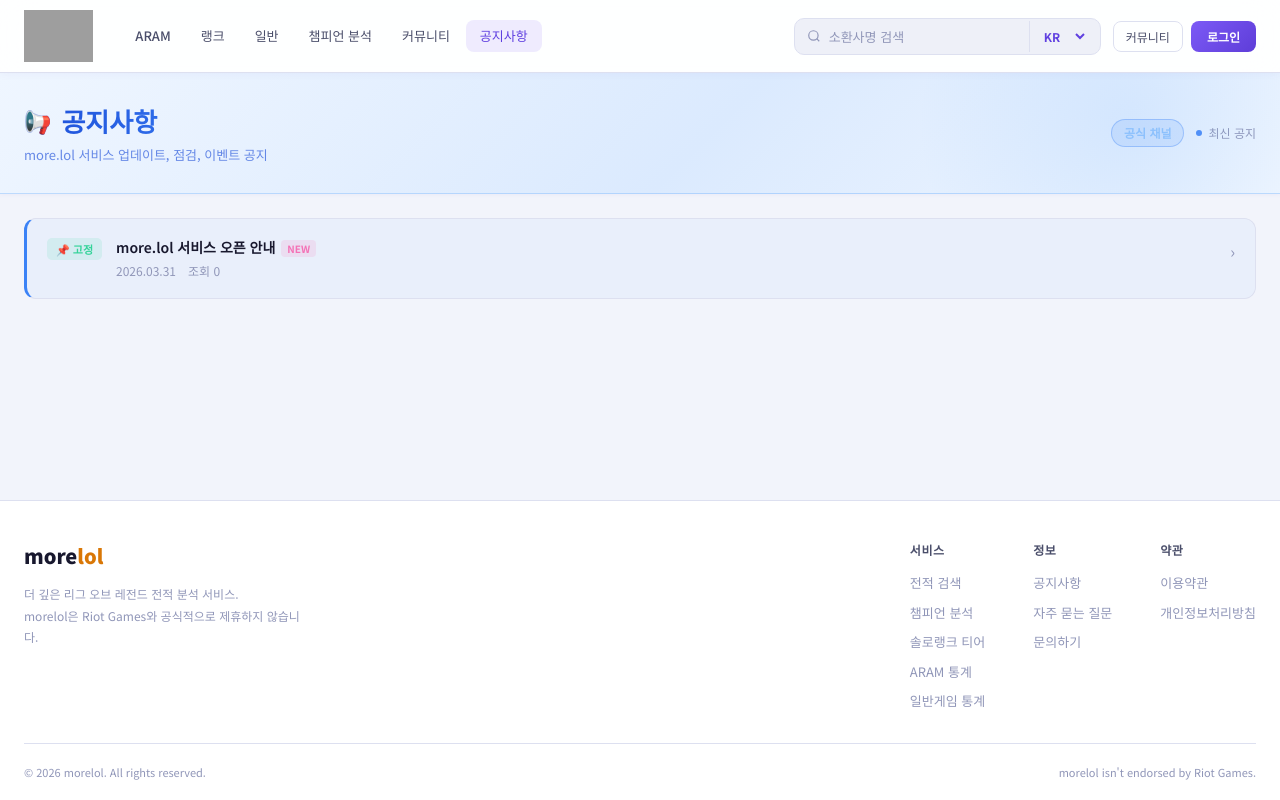
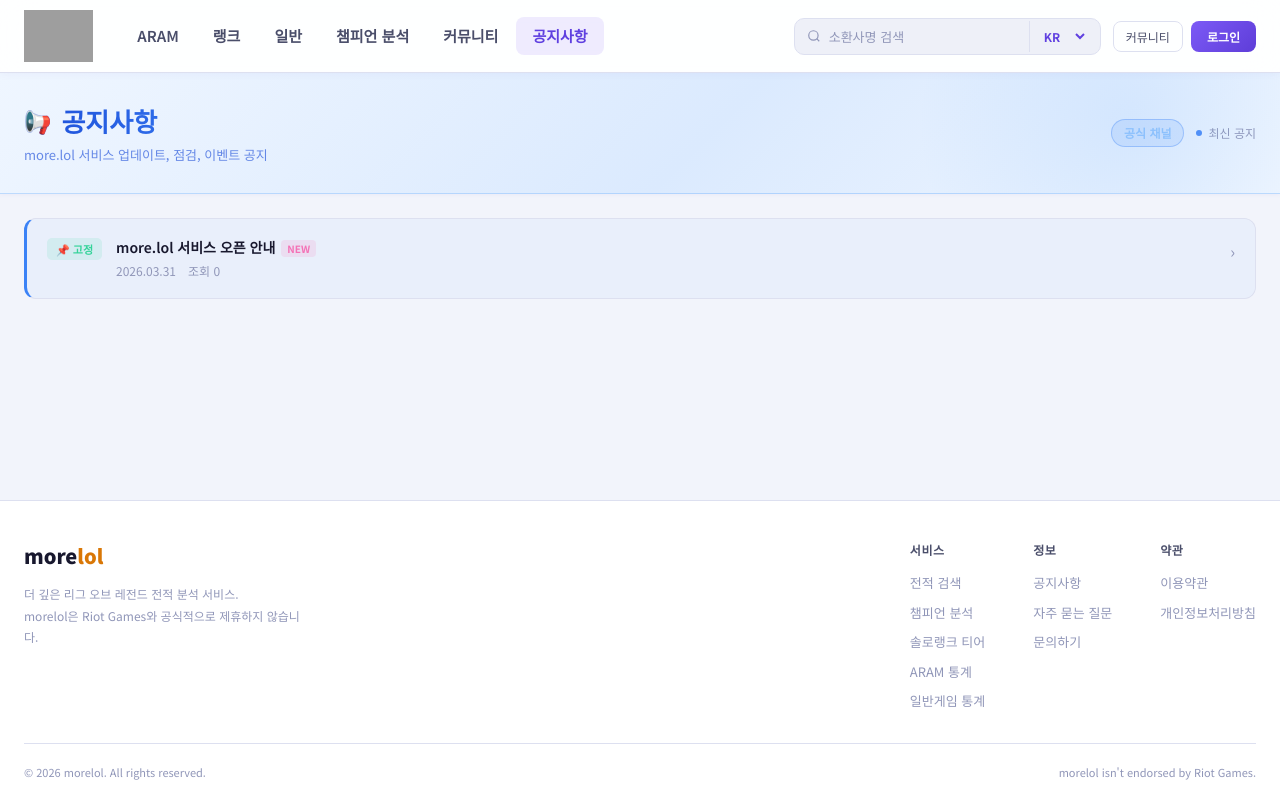
Before and after one commit to shinseongmin1-sketch/more.lol, a React (Vite) app: page /notice in a window 1280 px wide. Built offline with nearby package versions, Linux system fonts and the light colour scheme; grey boxes are pictures that could not be loaded.

Commit message:
auto: 2026-04-01 20:40

```diff
--- a/src/components/Header.css
+++ b/src/components/Header.css
@@ -60,9 +60,9 @@
 }
 
 .nav-link {
-  padding: 6px 14px;
-  font-size: 13px;
-  font-weight: 500;
+  padding: 8px 16px;
+  font-size: 15px;
+  font-weight: 600;
   color: var(--text-secondary);
   border-radius: 8px;
   transition: all 0.15s;
```
